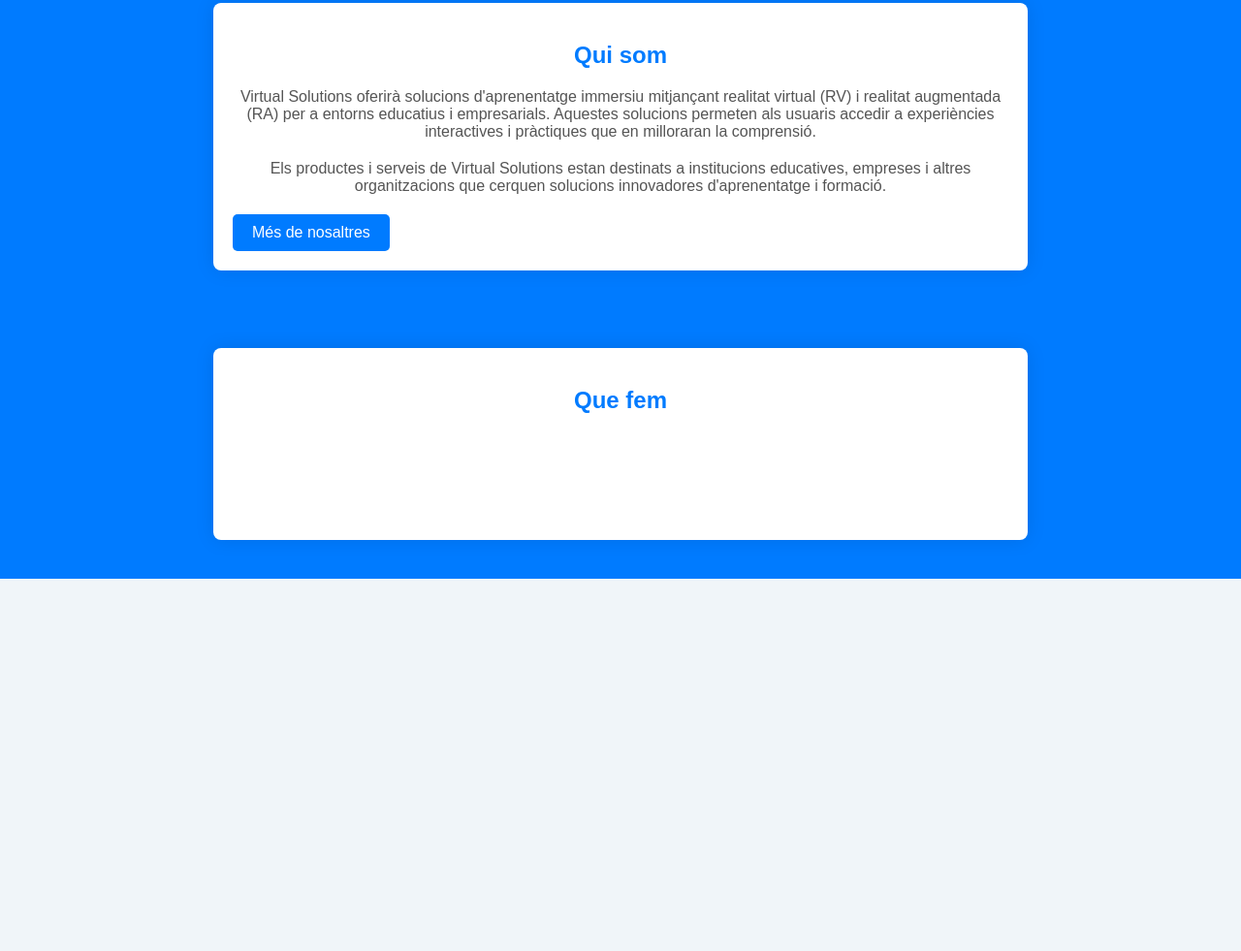
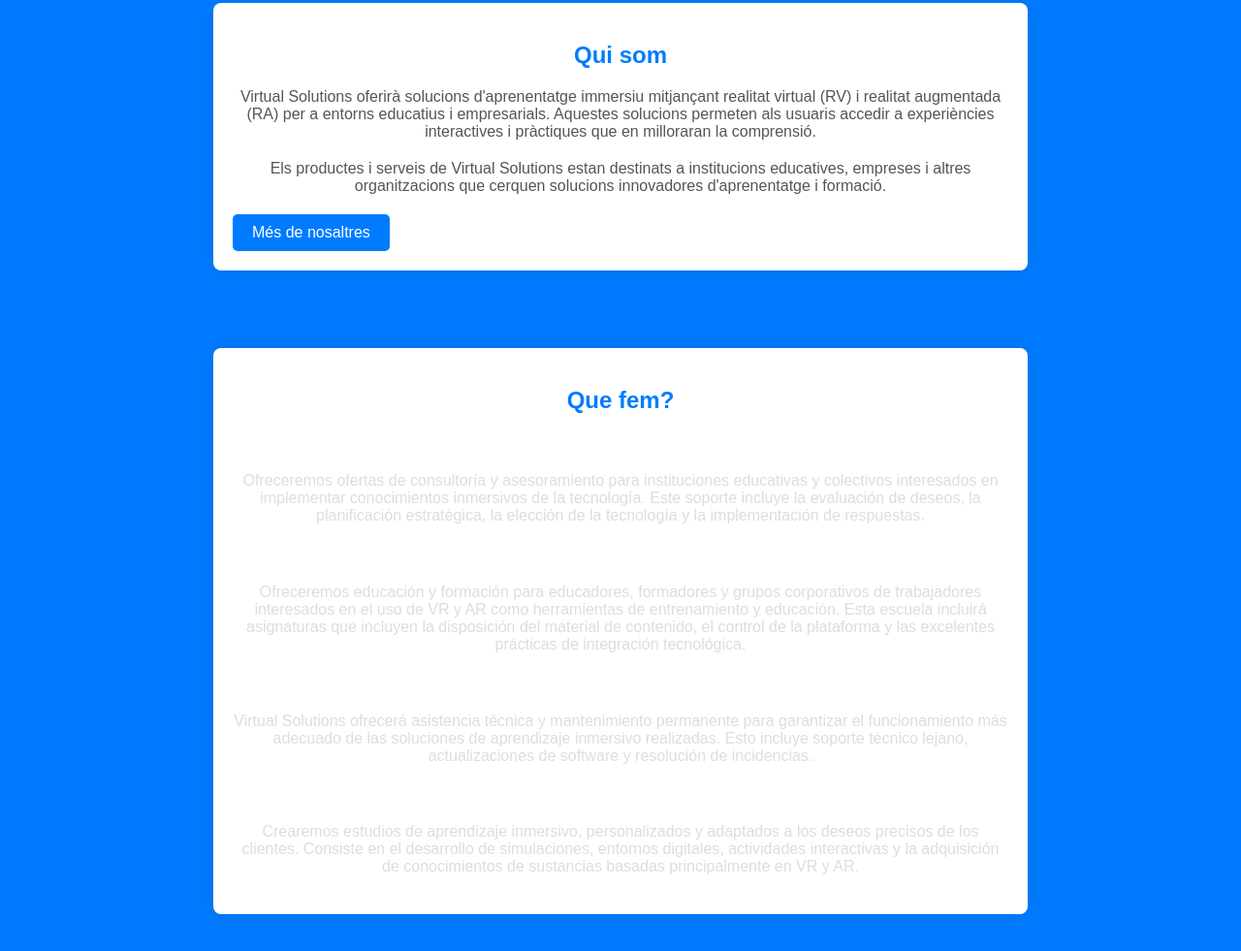
Before and after one commit to samu2104/WEB-M12-PROYECTO, a plain HTML site: page index.html in a window 1280 px wide. Shown: the part 251-1232 px from the top of the page at 97% size. Before the commit the page ends 848 px from the top, so only its background shows below. Drawn offline with Linux system fonts and the light colour scheme.

Commit message:
Deploying to gh-pages from @ samu2104/WEB-M12-PROYECTO@ad83c3406d6f52d5aba8f992d6313398d940f6d8 🚀

```diff
--- a/index.html
+++ b/index.html
@@ -35,13 +35,25 @@
 
     <section class="services">
         <div class="container">
-            <h2>Que fem</h2>
-            <ul>
-                <li>Servei/Producte 1</li>
-                <li>Servei/Producte 2</li>
-                <li>Servei/Producte 3</li>
-            </ul>
+            <h2>Que fem?</h2>
+            <div class="service">
+                <h3>Consultoría y asesoramiento</h3>
+                <p>Ofreceremos ofertas de consultoría y asesoramiento para instituciones educativas y colectivos interesados en implementar conocimientos inmersivos de la tecnología. Este soporte incluye la evaluación de deseos, la planificación estratégica, la elección de la tecnología y la implementación de respuestas.</p>
+            </div>
+            <div class="service">
+                <h3>Educación y formación</h3>
+                <p>Ofreceremos educación y formación para educadores, formadores y grupos corporativos de trabajadores interesados en el uso de VR y AR como herramientas de entrenamiento y educación. Esta escuela incluirá asignaturas que incluyen la disposición del material de contenido, el control de la plataforma y las excelentes prácticas de integración tecnológica.</p>
+            </div>
+            <div class="service">
+                <h3>Soporte técnico y mantenimiento</h3>
+                <p>Virtual Solutions ofrecerá asistencia técnica y mantenimiento permanente para garantizar el funcionamiento más adecuado de las soluciones de aprendizaje inmersivo realizadas. Esto incluye soporte técnico lejano, actualizaciones de software y resolución de incidencias.</p>
+            </div>
+            <div class="service">
+                <h3>Desarrollo de Contenidos Inmersivos</h3>
+                <p>Crearemos estudios de aprendizaje inmersivo, personalizados y adaptados a los deseos precisos de los clientes. Consiste en el desarrollo de simulaciones, entornos digitales, actividades interactivas y la adquisición de conocimientos de sustancias basadas principalmente en VR y AR.</p>
+            </div>
         </div>
     </section>
+
 </body>
 </html>
--- a/styles.css
+++ b/styles.css
@@ -139,3 +139,31 @@ p {
 .btn:hover {
     background-color: #0056b3;
 }
+/* Estilos para los servicios */
+.services {
+    padding: 40px 0;
+    background-color: #007bff;
+    color: white;
+}
+
+.services .container {
+    max-width: 800px;
+    margin: 0 auto;
+    padding: 20px;
+}
+
+.services h2 {
+    text-align: center;
+}
+
+.service {
+    margin-bottom: 20px;
+}
+
+.service h3 {
+    color: #fff;
+}
+
+.service p {
+    color: #ddd;
+}
```
